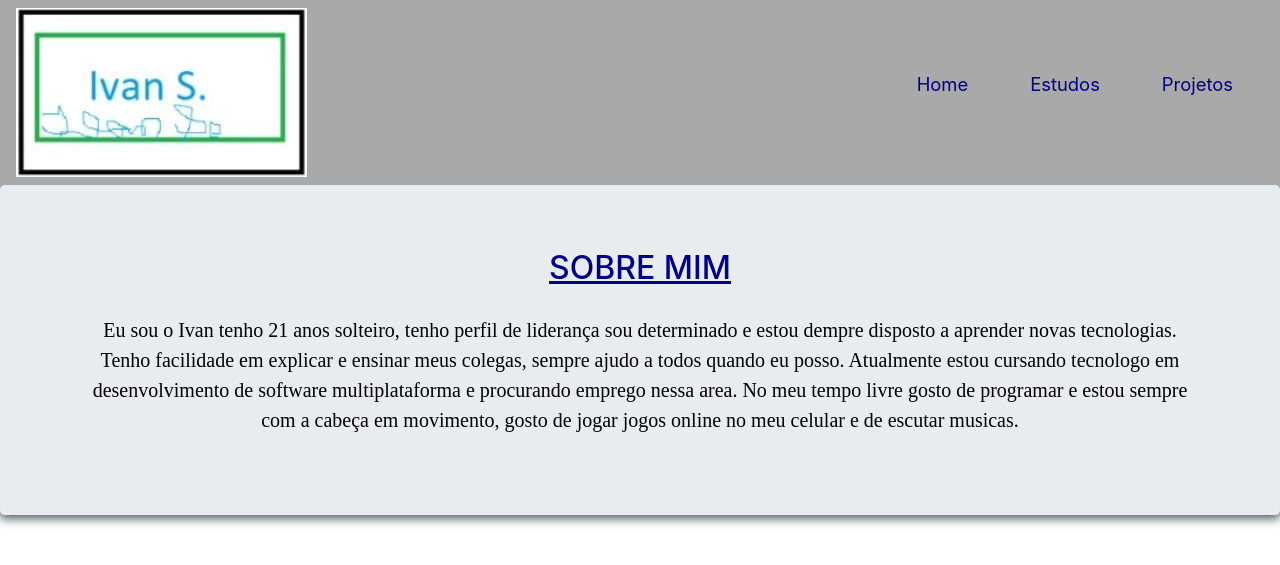
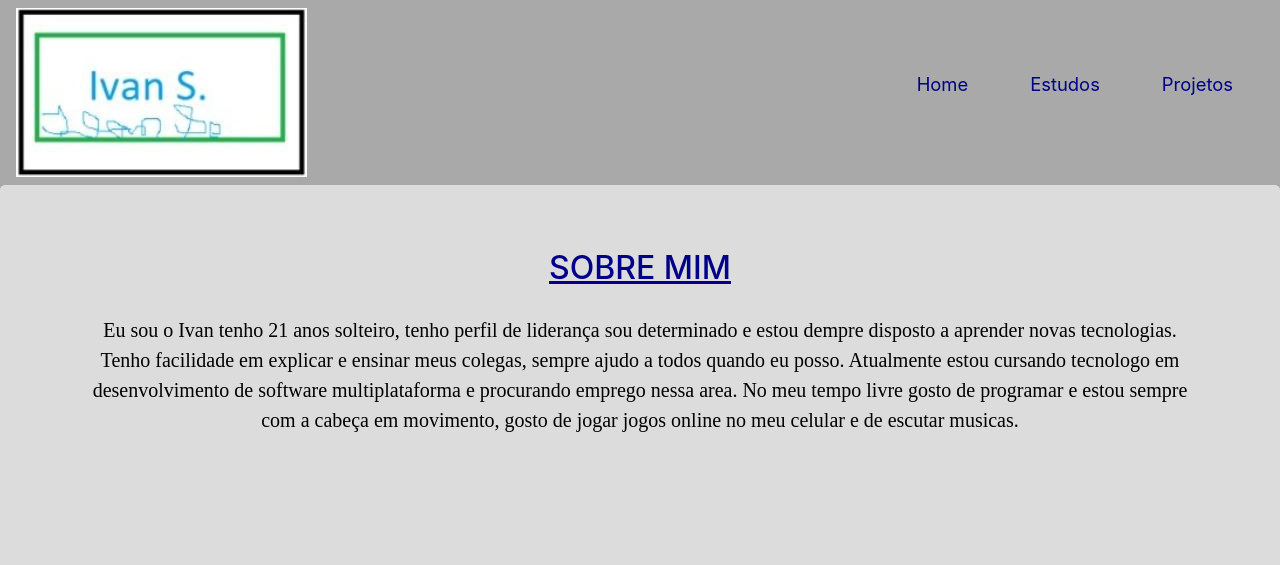
Before and after one commit to IvanSuiyama/Portifolio, a Flask app: page /Sobre in a window 1280 px wide. Shown: the top 565 px of the page. Run offline with Flask 2, Linux system fonts and the light colour scheme; some libraries are stand-ins or nearby versions.

Commit message:
alteração no layout e criação da classe para cor de fundo

```diff
--- a/static/Style/estilos.css
+++ b/static/Style/estilos.css
@@ -3,6 +3,11 @@
     padding: 0;
     margin: 0;
 }
+
+.jumbotron, body{
+    background-color: gainsboro !important;
+}
+
 
 header{
     background-color: darkgray;
--- a/templates/Index.html
+++ b/templates/Index.html
@@ -57,13 +57,14 @@
 
 
 <body>
+        <!-- Barra de navegação -->
+        <header>
+            <nav class="navbar">
+                <div class="logo">
+                   <img class="foto-logo" src="../static/img/logo-oficial-ivan.JPG" alt="logo">
+                </div>
     {% block body%}
-    <!-- Barra de navegação -->
-    <header>
-        <nav class="navbar">
-            <div class="logo">
-               <img class="foto-logo" src="../static/img/logo-oficial-ivan.JPG" alt="logo">
-            </div>
+
 
             <div class="nav-list">
                 <ul>
--- a/templates/Sobre.html
+++ b/templates/Sobre.html
@@ -3,11 +3,7 @@
 
 
 {% block body %}
-<header>
-    <nav class="navbar">
-        <div class="logo">
-            <img class="foto-logo" src="../static/img/logo-oficial-ivan.JPG" alt="logo">
-         </div>
+
 
 
 <div class="nav-list">
@@ -32,6 +28,7 @@
 </ul>
 
 </div>
+</header>
 <script src="../static/Style/script.js"></script>
 
 
```
Also changed, not shown: templates/Estudos.html (+3 -7 lines), templates/Projeto.html (+2 -5 lines).
